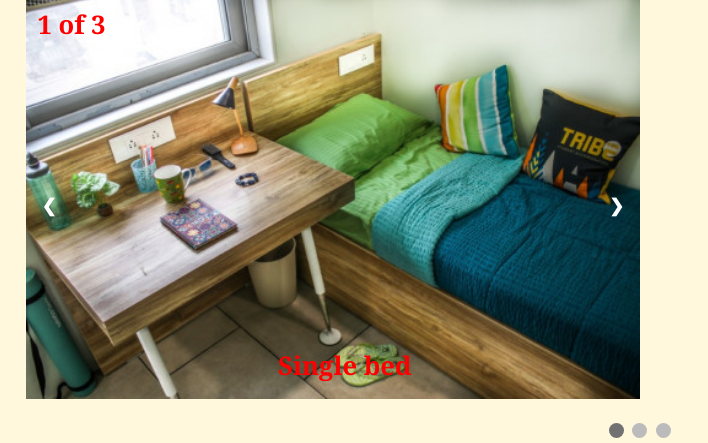
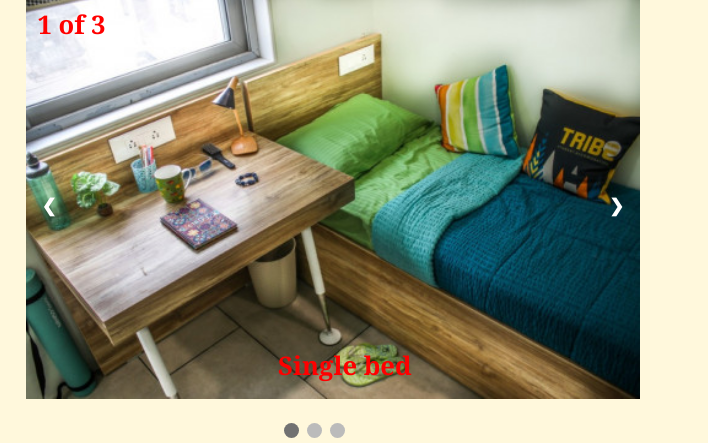
Before and after one commit to benaiah-ke/RentKeja, a PHP site: page / in a window 1280 px wide. Shown: the part 964-1407 px from the top of the page, without its empty margins (0-708 px from the left). Run offline with PHP 8.4, Linux system fonts and the light colour scheme.

Commit message:
Modify slideshow.css

```diff
--- a/ft-single-assets/css/slideshow.css
+++ b/ft-single-assets/css/slideshow.css
@@ -90,7 +90,7 @@
   to {opacity: 1}
 }
 
-.click-buttons { text-align: center;}
+.click-buttons { margin-left: 20vw ;}
 div.text, div.numbertext {
     color: red;
     font-size: 2vw;
```
